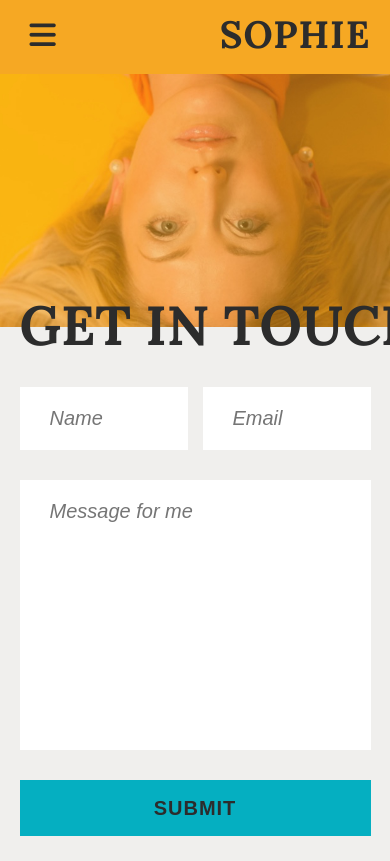
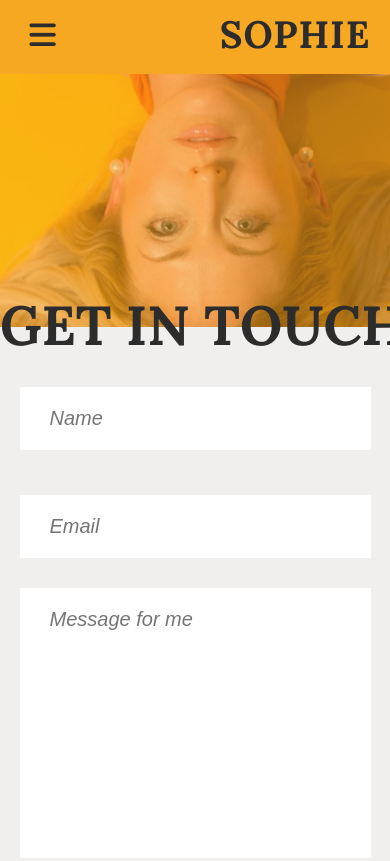
Before and after one commit to morganlloyd/Sophie, a plain HTML site: page contact.html in a window 390 px wide. Shown: the top 861 px of the page. Drawn offline with Linux system fonts and the light colour scheme.

Commit message:
Making more changes to positoning :)

```diff
--- a/styles/sass/partials/_baseStyles.scss
+++ b/styles/sass/partials/_baseStyles.scss
@@ -42,6 +42,10 @@ a {
 
     display: inline-block;
 
+    &:active {
+        color: $whiteShade;
+    }
+
 }
 
 footer {
--- a/styles/sass/partials/_mediaQueries.scss
+++ b/styles/sass/partials/_mediaQueries.scss
@@ -266,6 +266,7 @@
     .contactHeader {
         h2 {
             @include fontSize(70);
+            left: 0px;
             white-space: nowrap;
         }
     }
@@ -366,5 +367,10 @@
         padding: 60px 0px;
     }
 
+    .contactForm {
+        .flex {
+            flex-direction: column;
+        }
 
+    }
 }
--- a/styles/sass/partials/_navBar.scss
+++ b/styles/sass/partials/_navBar.scss
@@ -31,6 +31,8 @@
         &:focus {
             color: $whiteShade;
         }
+
+
     }
 
 }
@@ -60,6 +62,7 @@
         &:focus {
             color:$whiteShade;
         }
+
     }
 
 }
```
Also changed, not shown: styles/style.css.
